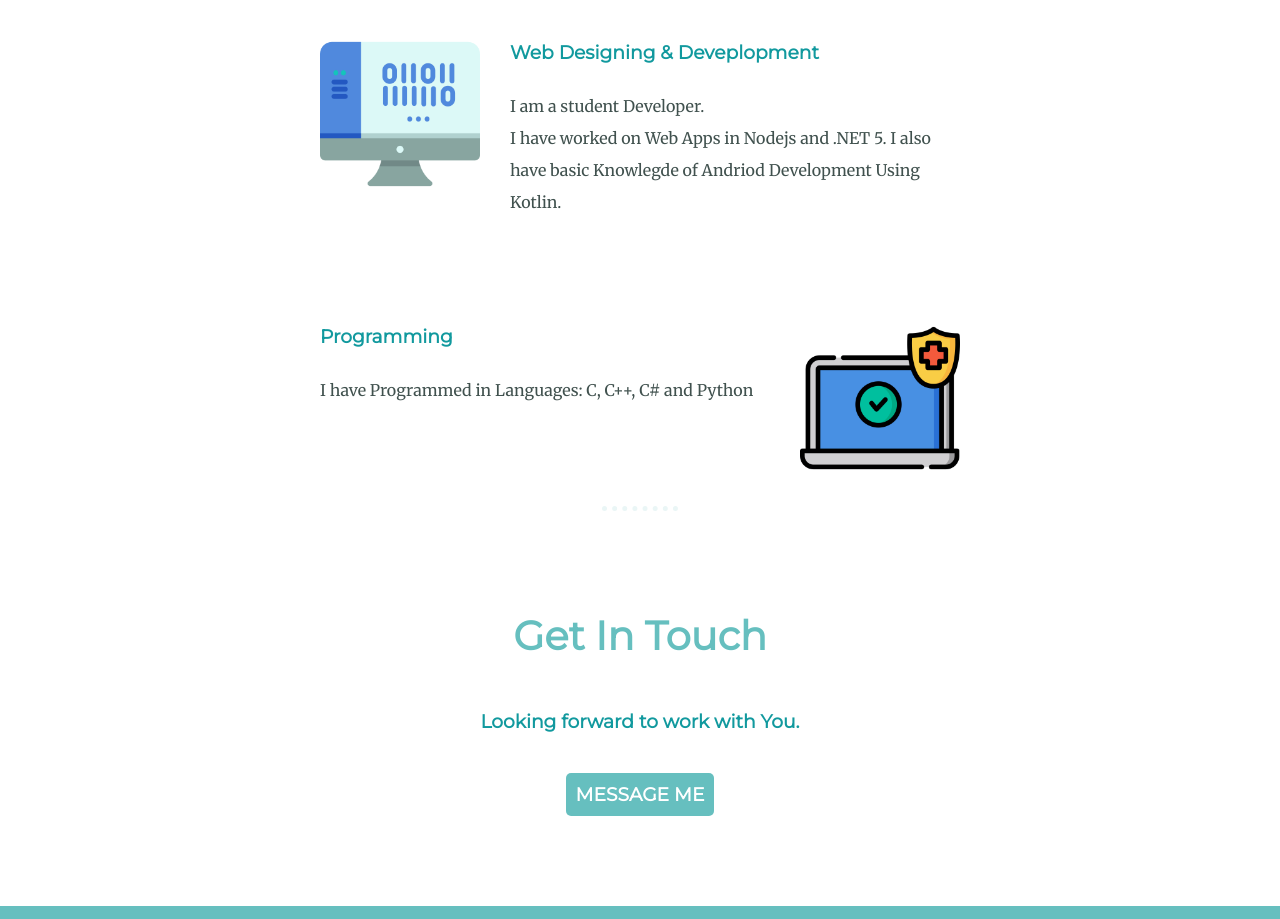
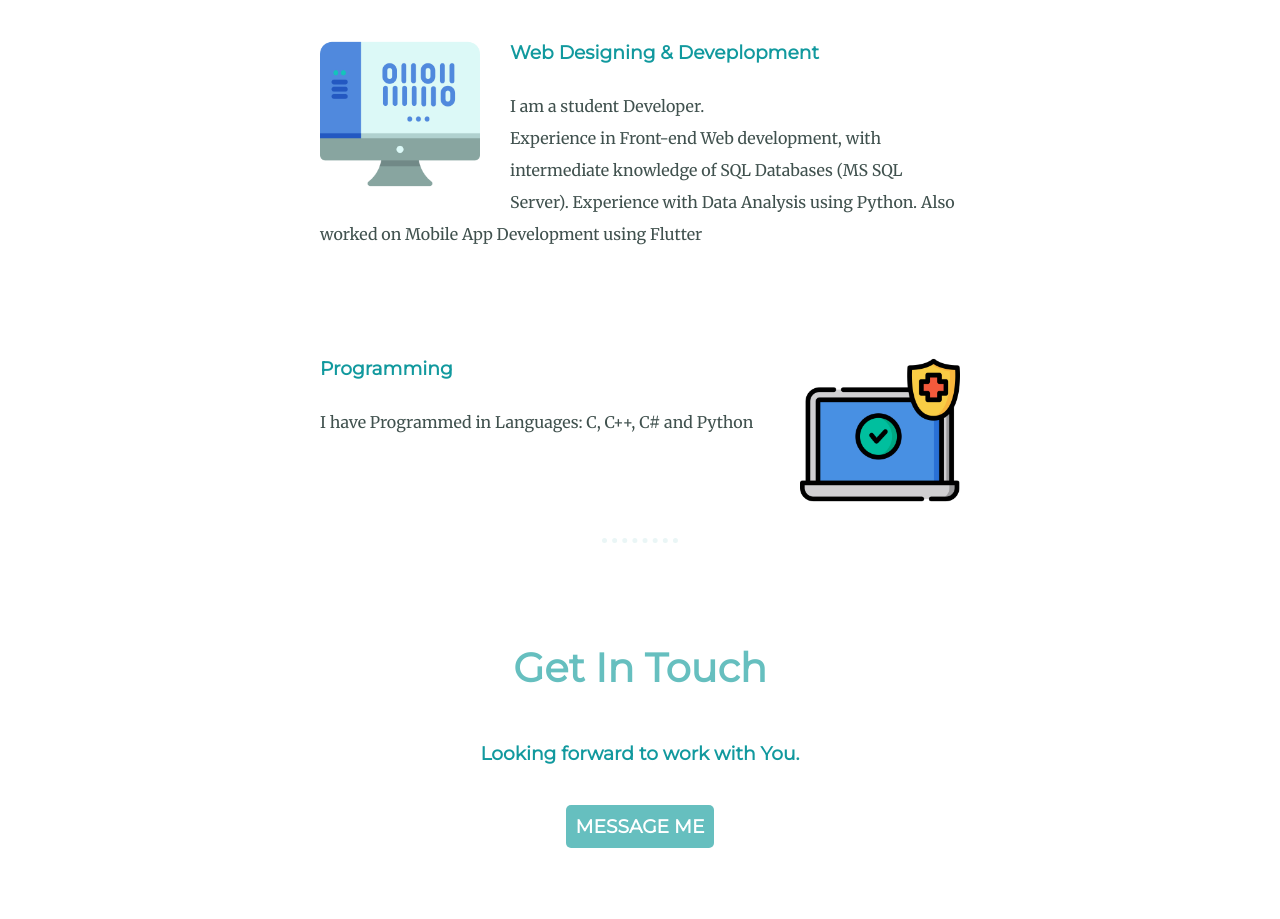
Before and after one commit to abdulmominkhattak/My_Site, a plain HTML site: page index.html in a window 1280 px wide. Shown: the part 1500-2419 px from the top of the page. Drawn offline with Linux system fonts and the light colour scheme.

Commit message:
someChanges

```diff
--- a/index.html
+++ b/index.html
@@ -38,7 +38,9 @@
       <img class="skill-img1" src="Images\skills-img1.png" alt="Skill Img 2">
       <h3>Web Designing & Deveplopment</h3>
       <p style="margin-bottom:0;">I am a student Developer.</p>
-      <p style="margin-top:0;">I have worked on Web Apps in Nodejs and .NET 5. I also have basic Knowlegde of Andriod Development Using Kotlin. </p>
+      <p style="margin-top:0;">Experience in Front-end Web development, with intermediate knowledge of SQL Databases (MS SQL
+Server). Experience with Data Analysis using Python. Also worked on Mobile App Development using
+Flutter </p>
 
     </div>
     <div class="skill-row">
```
